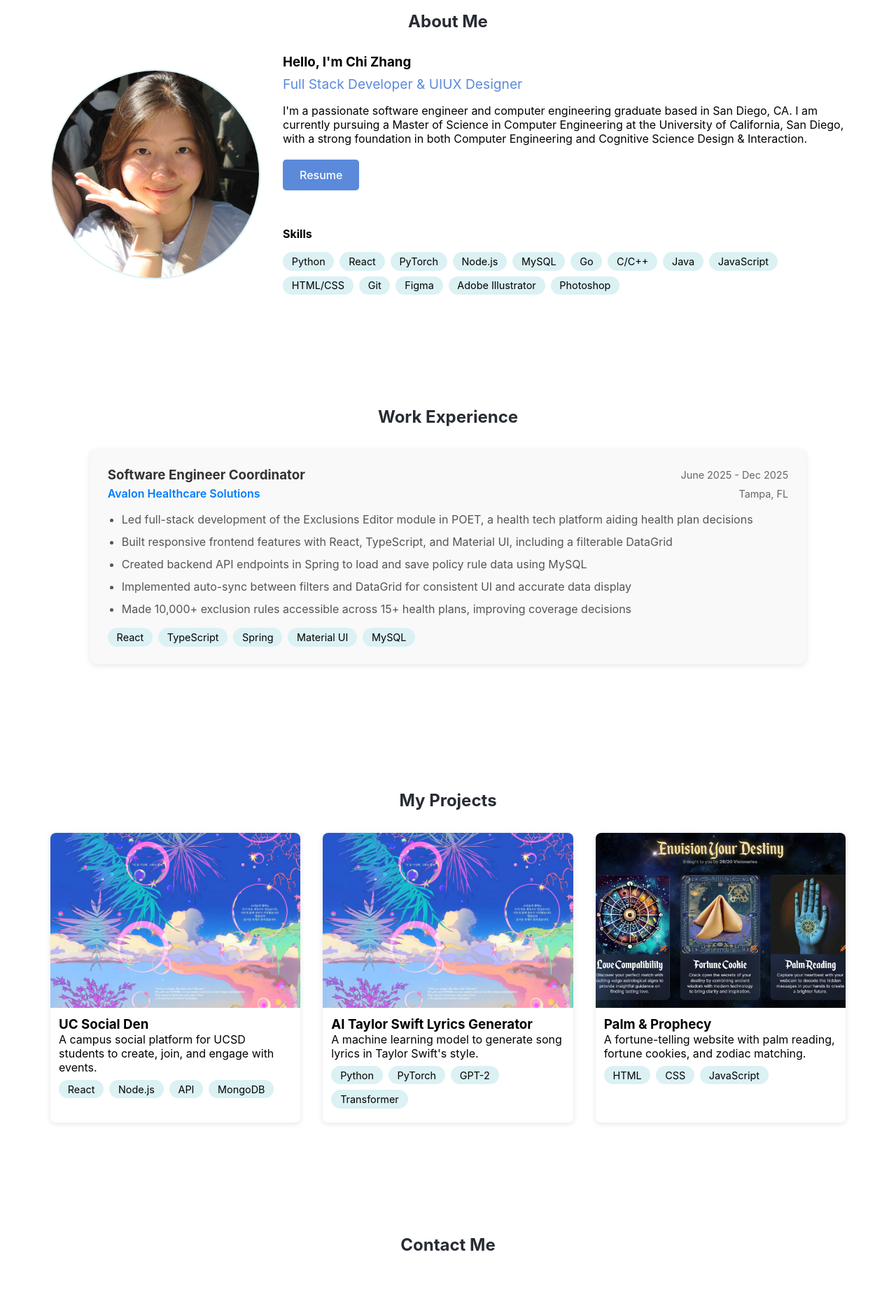
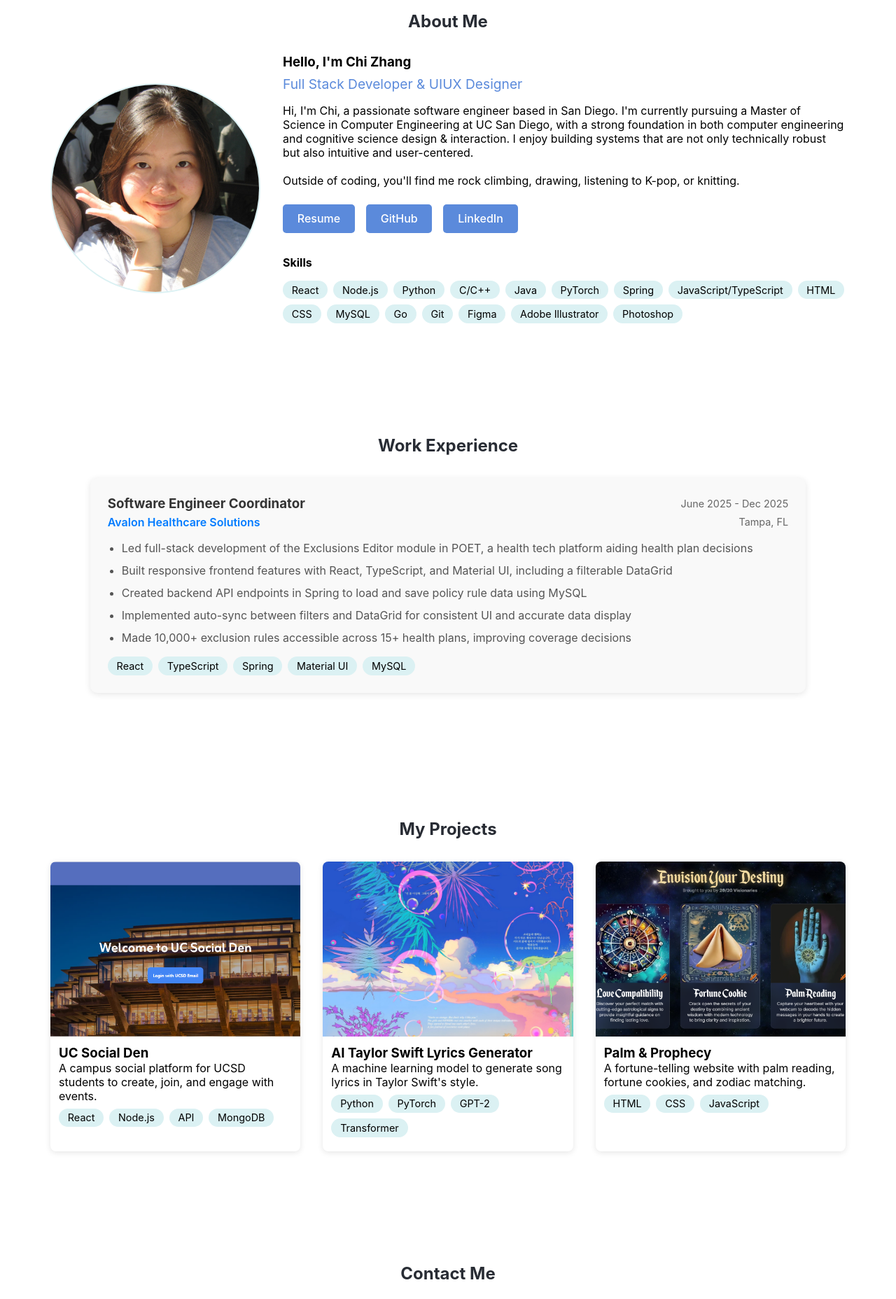
Before and after one commit to Ayaaa99/ThisIsChi, a React (Create React App) app: page / in a window 1280 px wide. Shown: the part 880-2736 px from the top of the page at 70% size. Built offline with nearby package versions, Linux system fonts and the light colour scheme.

Commit message:
updates on formats

```diff
--- a/src/App.css
+++ b/src/App.css
@@ -167,6 +167,10 @@ main {
   margin-bottom: 0.5rem;
 }
 
+.description {
+  margin-bottom: 1.5rem;
+}
+
 .title {
   color: var(--primary-bg);
   font-size: 1.2rem;
@@ -261,50 +265,50 @@ main {
 }
 
 /* Contact Section Styles */
-.contact-container {
-  display: grid;
-  grid-template-columns: 1fr 1fr;
-  gap: 2rem;
-  text-align: left;
+#contact {
+  text-align: center;
 }
 
-.contact-info {
-  padding: 2rem;
+.contact-subtitle {
+  color: #666;
+  margin-bottom: 2rem;
+  font-size: 1.1rem;
 }
 
-.contact-details {
-  margin: 2rem 0;
+.contact-info-row {
+  display: flex;
+  justify-content: center;
+  align-items: center;
+  flex-wrap: wrap;
+  gap: 2rem;
+  margin-bottom: 3rem;
 }
 
 .contact-item {
   display: flex;
   align-items: center;
-  margin-bottom: 1rem;
+  color: #333;
+  text-decoration: none;
+  transition: color 0.3s ease;
+}
+
+a.contact-item:hover {
+  color: #007bff;
 }
 
 .contact-item i {
-  margin-right: 1rem;
+  margin-right: 0.5rem;
   color: #282c34;
 }
 
-.social-links {
-  display: flex;
-  gap: 1rem;
-  margin-top: 2rem;
+.contact-form-container {
+  max-width: 500px;
+  margin: 0 auto;
 }
 
-.social-links a {
-  color: #282c34;
-  font-size: 1.5rem;
-  transition: color 0.3s;
-}
-
-.social-links a:hover {
-  color: #3b4252;
-}
-
-.contact-form {
-  padding: 2rem;
+.contact-form-container h3 {
+  margin-bottom: 1.5rem;
+  color: #333;
 }
 
 .form-group {
@@ -341,23 +345,41 @@ main {
   color: var(--text-dark);
 }
 
-.resume-btn {
+@media (max-width: 768px) {
+  .contact-info-row {
+    flex-direction: column;
+    gap: 1rem;
+  }
+}
+
+.profile-links {
+  display: flex;
+  gap: 1rem;
+  margin: 1.5rem 0;
+  flex-wrap: wrap;
+}
+
+.profile-btn {
   display: inline-flex;
   align-items: center;
-  gap: 8px;
-  padding: 12px 24px;
+  padding: 0.65rem 1.3rem;
   background-color: var(--primary-bg);
   color: white;
   text-decoration: none;
   border-radius: 5px;
   font-weight: 500;
-  margin: 20px 0;
-  transition: background-color 0.3s ease;
+  transition: background-color 0.3s;
 }
 
-.resume-btn:hover {
+.profile-btn:hover {
   background-color: var(--button-hover);
   color: var(--text-dark);
+}
+
+@media (max-width: 768px) {
+  .profile-links {
+    justify-content: center;
+  }
 }
 
 /* Project Page Styles */
--- a/src/components/About.js
+++ b/src/components/About.js
@@ -11,28 +11,40 @@ function About() {
             <h3>Hello, I'm Chi Zhang</h3>
             <p className="title">Full Stack Developer & UIUX Designer</p>
             <p className="description">
-              I'm a passionate software engineer and computer engineering graduate based in San Diego, CA.
-              I am currently pursuing a Master of Science in Computer Engineering at the University of California, San Diego,
-              with a strong foundation in both Computer Engineering and Cognitive Science Design & Interaction.
+              Hi, I'm Chi, a passionate software engineer based in San Diego.
+              I'm currently pursuing a Master of Science in Computer Engineering at UC San Diego, with a strong foundation in both computer engineering and cognitive science design & interaction.
+              I enjoy building systems that are not only technically robust but also intuitive and user-centered.
+              <br /><br />
+              Outside of coding, you'll find me rock climbing, drawing, listening to K-pop, or knitting.
             </p>
 
-            <a href="/resume.pdf" download className="resume-btn">
-              Resume
-            </a>
+            <div className="profile-links">
+              <a href="/resume.pdf" download className="profile-btn">
+                <i className="fas fa-file-alt"></i> Resume
+              </a>
+              <a href="https://github.com/Ayaaa99" target="_blank" rel="noopener noreferrer" className="profile-btn">
+                <i className="fab fa-github"></i> GitHub
+              </a>
+              <a href="https://www.linkedin.com/in/chi-zhang-6904a3257/" target="_blank" rel="noopener noreferrer" className="profile-btn">
+                <i className="fab fa-linkedin"></i> LinkedIn
+              </a>
+            </div>
 
             <div className="skills">
               <h4>Skills</h4>
               <div className="skills-grid">
+                <span className="skill-tag">React</span>
+                <span className="skill-tag">Node.js</span>
                 <span className="skill-tag">Python</span>
-                <span className="skill-tag">React</span>
+                <span className="skill-tag">C/C++</span>
+                <span className="skill-tag">Java</span>
                 <span className="skill-tag">PyTorch</span>
-                <span className="skill-tag">Node.js</span>
+                <span className="skill-tag">Spring</span>
+                <span className="skill-tag">JavaScript/TypeScript</span>
+                <span className="skill-tag">HTML</span>
+                <span className="skill-tag">CSS</span>
                 <span className="skill-tag">MySQL</span>
                 <span className="skill-tag">Go</span>
-                <span className="skill-tag">C/C++</span>
-                <span className="skill-tag">Java</span>
-                <span className="skill-tag">JavaScript</span>
-                <span className="skill-tag">HTML/CSS</span>
                 <span className="skill-tag">Git</span>
                 <span className="skill-tag">Figma</span>
                 <span className="skill-tag">Adobe Illustrator</span>
--- a/src/components/Contact.js
+++ b/src/components/Contact.js
@@ -9,15 +9,15 @@ function Contact() {
 
     emailjs
       .sendForm(
-        'service_ss2kbna', // Replace with your EmailJS service ID
-        'template_ri2oxpk', // Replace with your EmailJS template ID
+        'service_ss2kbna',
+        'template_ri2oxpk',
         form.current,
-        'ujhogLjhcCY_Iu3Xa' // Replace with your EmailJS public API key
+        'ujhogLjhcCY_Iu3Xa'
       )
       .then(
         (result) => {
           alert('Message sent successfully!');
-          form.current.reset(); // Clear the form fields
+          form.current.reset();
         },
         (error) => {
           alert('Failed to send message. Please try again.');
@@ -28,34 +28,27 @@ function Contact() {
   return (
     <section id="contact" className="section">
       <h2>Contact Me</h2>
-      <div className="contact-content">
-        <div className="contact-container">
-          <div className="contact-info">
-            <h3>Get in Touch</h3>
-            <p>I'm always interested in hearing about new projects and job opportunities!</p>
-            <div className="contact-details">
-              <div className="contact-item">
+      <p className="contact-subtitle">
+        I'm always interested in hearing about new projects and job opportunities!
+      </p>
+
+      <div className="contact-info-row">
+        <a href="mailto:chz011@ucsd.edu" className="contact-item">
           <i className="fas fa-envelope"></i>
-                <p>chz011@ucsd.edu</p>
-              </div>
-              <div className="contact-item">
+          <span>chz011@ucsd.edu</span>
+        </a>
+        <a href="tel:+18582811938" className="contact-item">
           <i className="fas fa-phone"></i>
-                <p>+1 (858) 281-1938</p>
-              </div>
+          <span>+1 (858) 281-1938</span>
+        </a>
         <div className="contact-item">
           <i className="fas fa-map-marker-alt"></i>
-                <p>San Diego, CA</p>
+          <span>San Diego, CA</span>
         </div>
       </div>
-            <div className="social-links">
-              <a href="https://github.com/Ayaaa99" target="_blank" rel="noopener noreferrer">
-                <i className="fab fa-github"></i>
-              </a>
-              <a href="https://www.linkedin.com/in/chi-zhang-6904a3257/" target="_blank" rel="noopener noreferrer">
-                <i className="fab fa-linkedin"></i>
-              </a>
-            </div>
-          </div>
+
+      <div className="contact-form-container">
+        <h3>Send a Message</h3>
         <form ref={form} onSubmit={sendEmail} className="contact-form">
           <div className="form-group">
             <input type="text" name="user_name" placeholder="Your Name" required />
@@ -69,7 +62,6 @@ function Contact() {
           <button type="submit" className="submit-btn">Send Message</button>
         </form>
       </div>
-      </div>
     </section>
   );
 }
--- a/src/components/Projects.js
+++ b/src/components/Projects.js
@@ -1,5 +1,7 @@
 import React from 'react';
 import { useNavigate } from 'react-router-dom';
+import project_one_img from '../assets/project_one_img.png';
+
 
 function Projects() {
   const navigate = useNavigate();
@@ -10,7 +12,7 @@ function Projects() {
       title: "UC Social Den",
       description: "A campus social platform for UCSD students to create, join, and engage with events.",
       technologies: ["React", "Node.js", "API", "MongoDB"],
-      image: "uc-social-den.jpg",
+      image: project_one_img,
       path: "/project-one",
     },
     {
--- a/src/pages/ProjectOne.js
+++ b/src/pages/ProjectOne.js
@@ -1,5 +1,6 @@
 import React from 'react';
 import { useNavigate } from 'react-router-dom';
+import project_one_img from '../assets/project_one_img.png';
 
 function ProjectOne() {
   const navigate = useNavigate();
@@ -12,7 +13,7 @@ function ProjectOne() {
         <h1>UC Social Den</h1>
         <div className="project-header">
           <div className="project-image">
-            <img src="uc-social-den.jpg" alt="UC Social Den" className="project-image" />
+            <img src={project_one_img} alt="UC Social Den" className="project-image" />
           </div>
           <div className="project-overview">
             <h2>Overview</h2>
@@ -21,9 +22,10 @@ function ProjectOne() {
               It fosters student connections and supports on-campus event organization with a secure and user-friendly interface.
             </p>
             <div className="project-technologies">
-              <span className="tech-tag">React</span>
-              <span className="tech-tag">Node.js</span>
-              <span className="tech-tag">MongoDB</span>
+              <span className="skill-tag">React</span>
+              <span className="skill-tag">Node.js</span>
+              <span className="skill-tag">API</span>
+              <span className="skill-tag">MongoDB</span>
             </div>
           </div>
         </div>
--- a/src/pages/ProjectThree.js
+++ b/src/pages/ProjectThree.js
@@ -20,10 +20,10 @@ function ProjectThree() {
               It provides an interactive and fun experience for users, combining creative design with engaging functionality.
             </p>
             <div className="project-technologies">
-              <span className="tech-tag">HTML</span>
-              <span className="tech-tag">CSS</span>
-              <span className="tech-tag">JavaScript</span>
-              <span className="tech-tag">Figma</span>
+              <span className="skill-tag">HTML</span>
+              <span className="skill-tag">CSS</span>
+              <span className="skill-tag">JavaScript</span>
+              <span className="skill-tag">Figma</span>
             </div>
           </div>
         </div>
--- a/src/pages/ProjectTwo.js
+++ b/src/pages/ProjectTwo.js
@@ -20,9 +20,9 @@ function ProjectTwo() {
               It uses a GPT-2-like transformer to create creative and nuanced lyrics, achieving stylistic accuracy.
             </p>
             <div className="project-technologies">
-              <span className="tech-tag">Python</span>
-              <span className="tech-tag">PyTorch</span>
-              <span className="tech-tag">GPT-2</span>
+              <span className="skill-tag">Python</span>
+              <span className="skill-tag">PyTorch</span>
+              <span className="skill-tag">GPT-2</span>
             </div>
           </div>
         </div>
```
Also changed, not shown: src/components/Navbar.js (+15 -15 lines), src/assets/project_one_img.png (added). Lines whose indentation alone changed are shown as unchanged.
